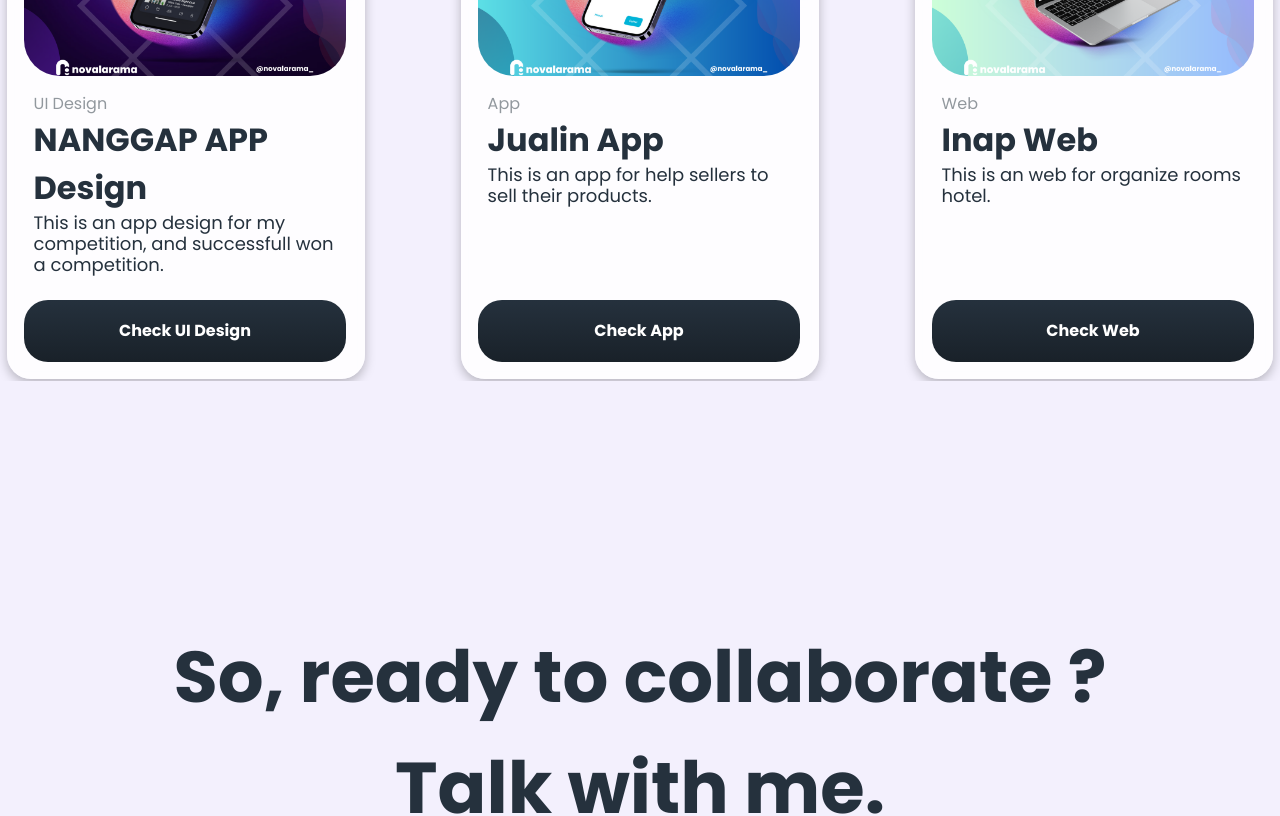
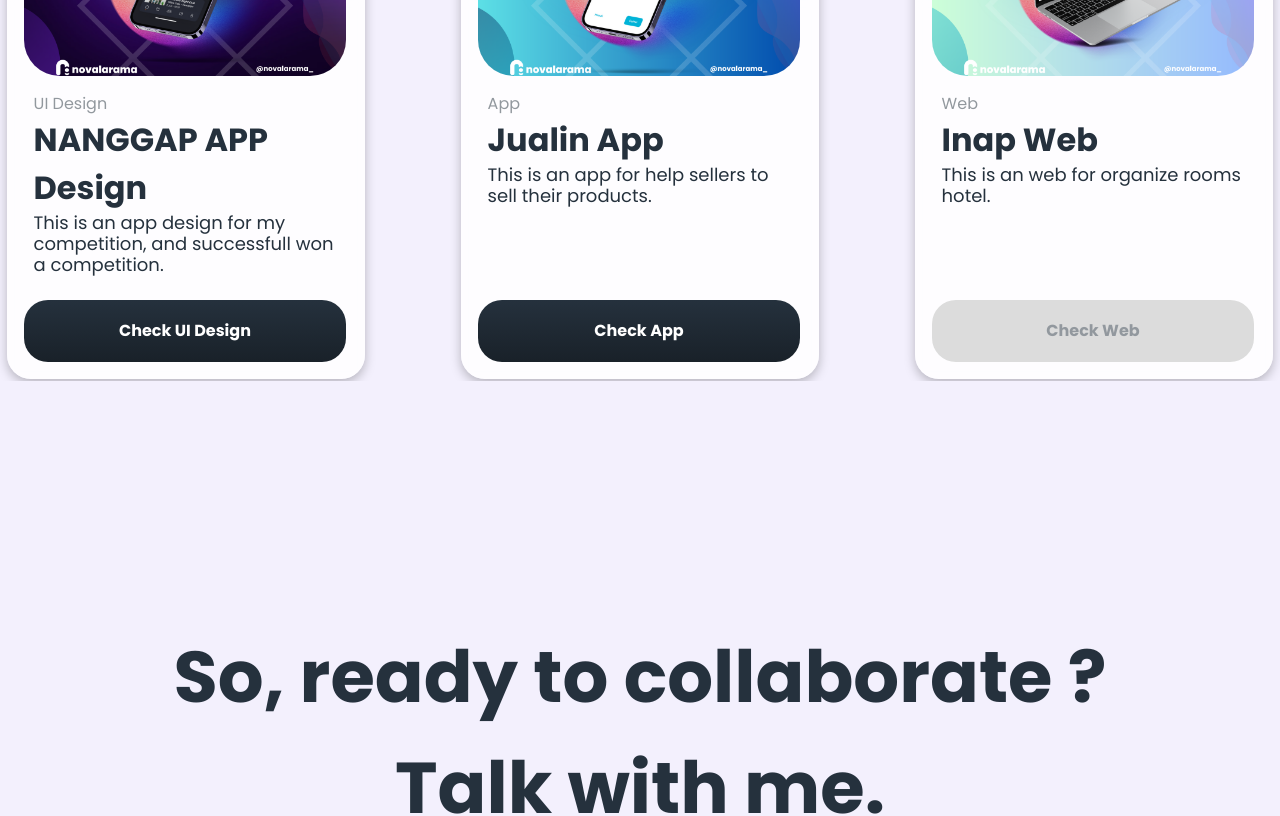
Before and after one commit to novalarama/Portfolio-Website, a React (Create React App) app: page / in a window 1280 px wide. Shown: the part 4090-4906 px from the top of the page. Built offline with nearby package versions, Linux system fonts and the light colour scheme.

Commit message:
fix issue

```diff
--- a/src/components/ProjectCard/ProjectCard.css
+++ b/src/components/ProjectCard/ProjectCard.css
@@ -56,4 +56,11 @@
     color: white;
     border: none;
     margin-top: auto;
+    cursor: pointer;
 }
+
+.pc button:disabled {
+    background: #dcdcdc;
+    color: #92989E;
+    cursor: not-allowed;
+}
--- a/src/components/ProjectCard/ProjectCard.jsx
+++ b/src/components/ProjectCard/ProjectCard.jsx
@@ -1,14 +1,18 @@
-import React from 'react'
-import './ProjectCard.css'
+import React from 'react';
+import './ProjectCard.css';
 
-export default function ProjectCard ({image, type, title, desc, url}) {
+export default function ProjectCard({ image, type, title, desc, url }) {
   return (
     <div className='pc'>
-        <img src={image} alt={title} />
-        <p>{type}</p>
-        <p>{title}</p>
-        <p>{desc}</p>
+      <img src={image} alt={title} />
+      <p>{type}</p>
+      <p>{title}</p>
+      <p>{desc}</p>
+      {url !== '' ? (
         <button onClick={() => window.open(url, '_blank')}>Check {type}</button>
+      ) : (
+        <button disabled>Check {type}</button>
+      )}
     </div>
-  )
+  );
 }
--- a/src/pages/Contact/Contact.css
+++ b/src/pages/Contact/Contact.css
@@ -38,6 +38,9 @@
 }
 
 @media (max-width:768px) {
+    .contact{
+        margin-top: 24rem;
+    }
     .contact button {
         width: 240px;
         height: 60px;
--- a/src/pages/Projects/Projects.jsx
+++ b/src/pages/Projects/Projects.jsx
@@ -21,9 +21,9 @@ export default function Projects() {
                     <p className='pr-more' onClick={openModal}>See All {'>'}</p>
                 </div>
                 <div className="pr-bottom">
-                    <ProjectCard image='./assets/photo/Projects-1.png' url='' type='UI Design' title='NANGGAP APP Design' desc='This is an app design for my competition, and successfull won a competition.' />
-                    <ProjectCard image='./assets/photo/Projects-2.png' ur='https://bit.ly/AplikasiJulain' type='App' title='Jualin App' desc='This is an app for help sellers to sell their products.' />
-                    <ProjectCard image='./assets/photo/Projects-3.png' type='Web' title='Inap Web' desc='This is an web for organize rooms hotel.' />
+                    <ProjectCard image='./assets/photo/Projects-1.png' url='https://www.behance.net/gallery/160544571/NANGGAP-App-for-Teens-who-Love-Art-(Dark-Theme)' type='UI Design' title='NANGGAP APP Design' desc='This is an app design for my competition, and successfull won a competition.' />
+                    <ProjectCard image='./assets/photo/Projects-2.png' url='https://bit.ly/AplikasiJulain' type='App' title='Jualin App' desc='This is an app for help sellers to sell their products.' />
+                    <ProjectCard image='./assets/photo/Projects-3.png' url='' type='Web' title='Inap Web' desc='This is an web for organize rooms hotel.' />
                 </div>
             </div>
             <Modal
```
